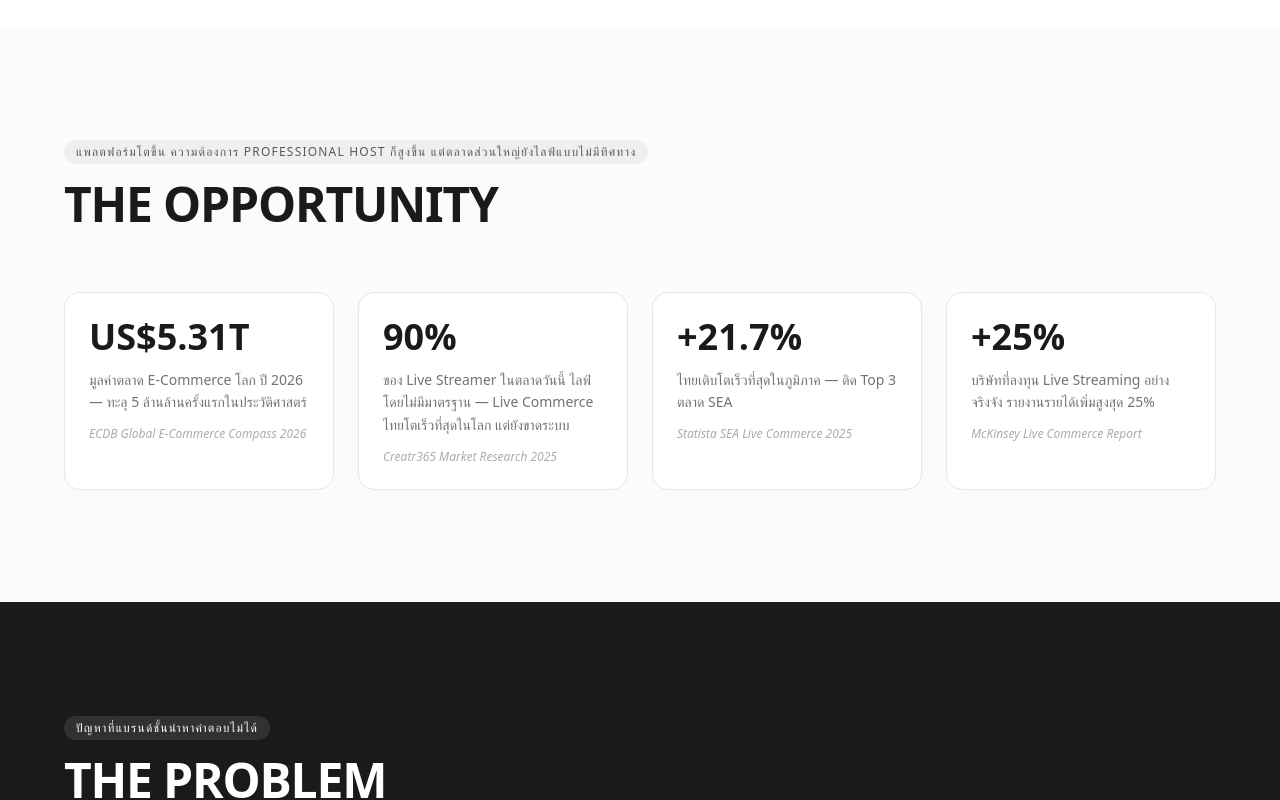
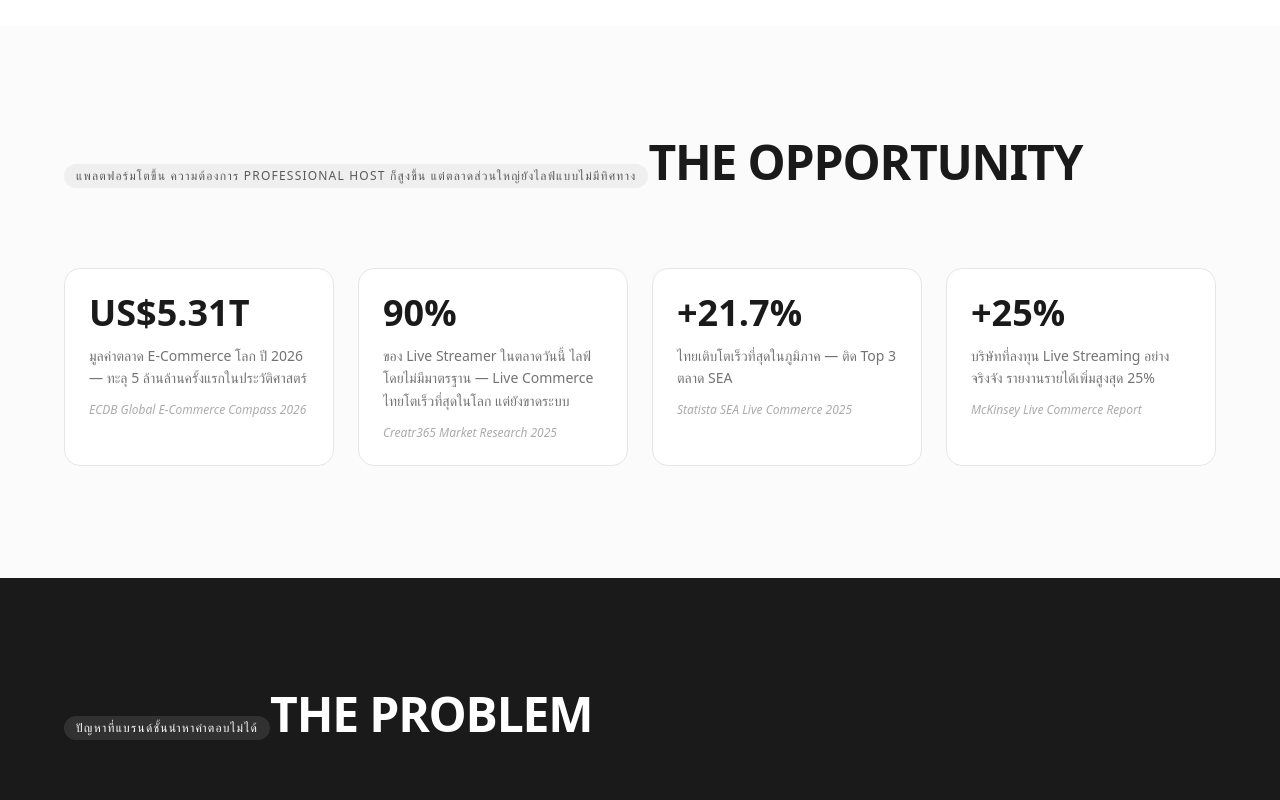
Before and after one commit to rabbittyjenny-sketch/creatr365-academy_broke, a React (Vite) app: page / in a window 1280 px wide. Shown: the part 920-1720 px from the top of the page. Built offline with nearby package versions, Linux system fonts and the light colour scheme; no server answers; the database is empty; a web font is replaced by a local one.

Commit message:
Changes
Co-authored-by: rabbittyjenny-sketch <237474786+rabbittyjenny-sketch@users.noreply.github.com>

```diff
--- a/src/index.css
+++ b/src/index.css
@@ -361,3 +361,39 @@
   padding: 0; margin: -1px; overflow: hidden;
   clip: rect(0,0,0,0); white-space: nowrap; border: 0;
 }
+
+/* === Global Heading Hover Effect ===
+   All h1-h4 get a sweep underline + color shift on hover.
+   Uses ONLY the brand palette (blue/red/yellow/green).
+*/
+h1, h2, h3, h4, .heading-hover {
+  position: relative;
+  display: inline-block;
+  cursor: pointer;
+  transition: color 600ms ease;
+  --heading-accent: hsl(var(--google-blue));
+}
+h2 { --heading-accent: hsl(var(--google-red)); }
+h3 { --heading-accent: hsl(45 95% 42%); }
+h4 { --heading-accent: hsl(var(--google-green)); }
+
+h1::after, h2::after, h3::after, h4::after, .heading-hover::after {
+  content: "";
+  position: absolute;
+  left: 0;
+  right: 0;
+  bottom: -4px;
+  margin: 0 auto;
+  height: 3px;
+  width: 1px;
+  background-color: transparent;
+  transition: width 700ms ease, background-color 700ms ease;
+}
+h1:hover, h2:hover, h3:hover, h4:hover, .heading-hover:hover {
+  color: var(--heading-accent);
+}
+h1:hover::after, h2:hover::after, h3:hover::after,
+h4:hover::after, .heading-hover:hover::after {
+  width: 100%;
+  background-color: var(--heading-accent);
+}
```
